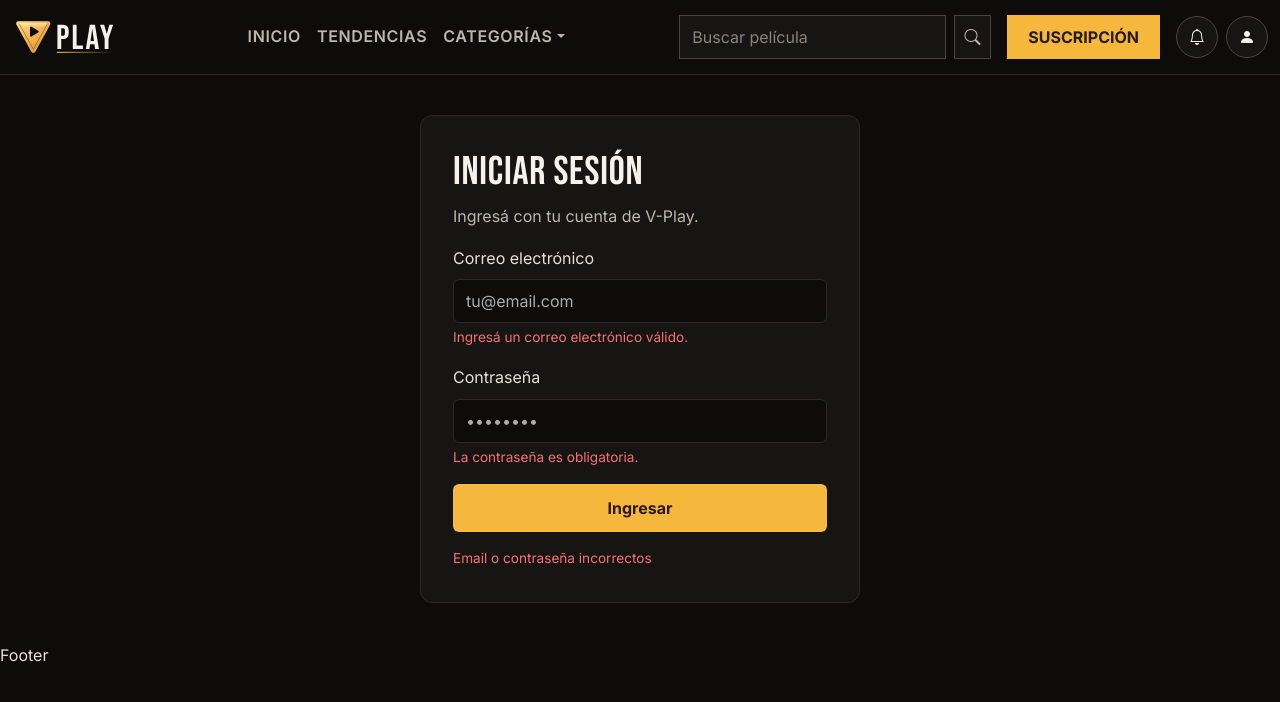
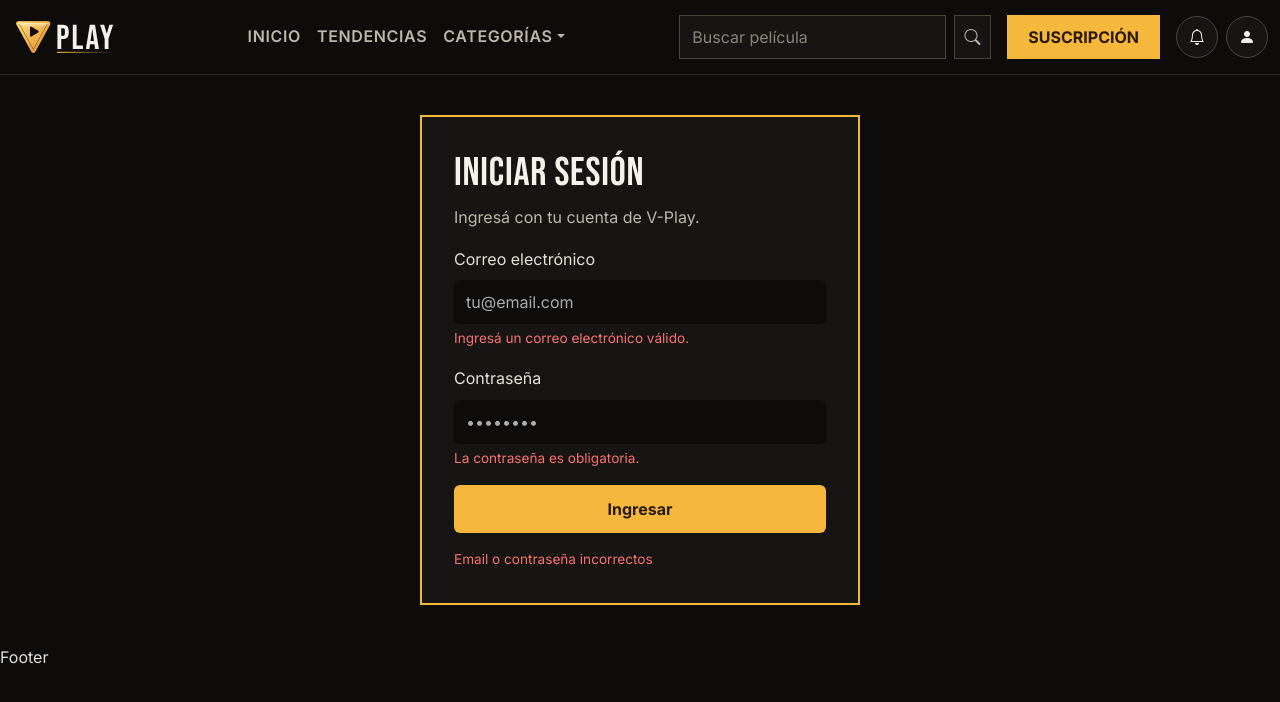
Before and after one commit to silvanaloggia-bit/V-Play, a React (Vite) app: page /login in a window 1280 px wide. Shown: the top 702 px of the page. Built offline with nearby package versions, Linux system fonts and the light colour scheme.

Commit message:
style: update login page styles HU-10

```diff
--- a/src/pages/Login.css
+++ b/src/pages/Login.css
@@ -12,8 +12,8 @@
   max-width: 440px;
   padding: clamp(20px, 5vw, 32px);
   background-color: var(--color-surface);
-  border: 1px solid var(--color-border);
-  border-radius: var(--radius-lg);
+  border: 2px solid #f5b83d;
+  border-radius: 0;
 }
 
 .login-title {
@@ -33,7 +33,13 @@
   height: var(--height-field);
   background-color: var(--color-bg);
   color: var(--color-text);
-  border-color: var(--color-border);
+  border: none;
+}
+
+.login-input:focus {
+  outline: none;
+  box-shadow: none;
+  border-color: transparent;
 }
 
 .login-error {
```
